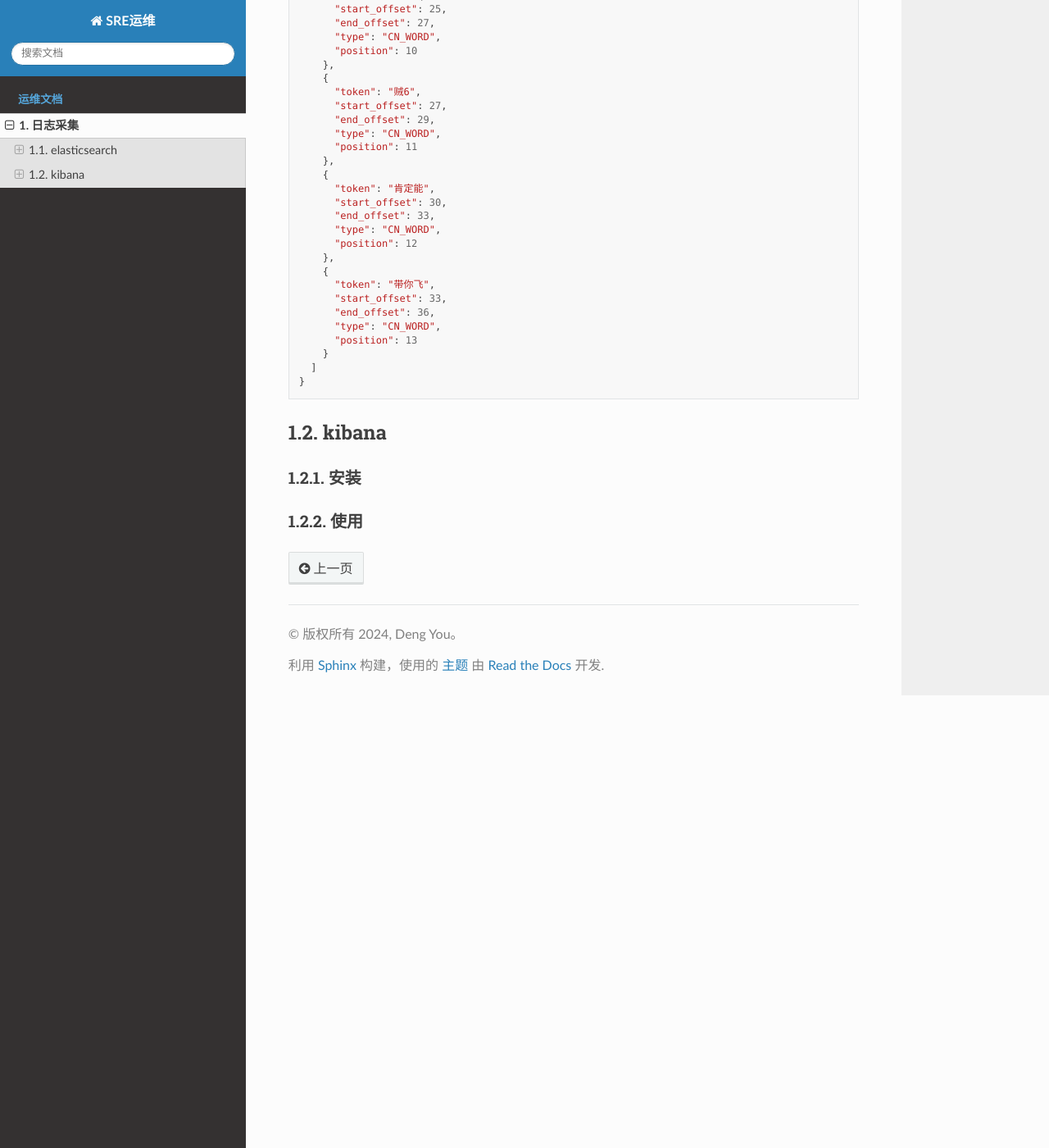
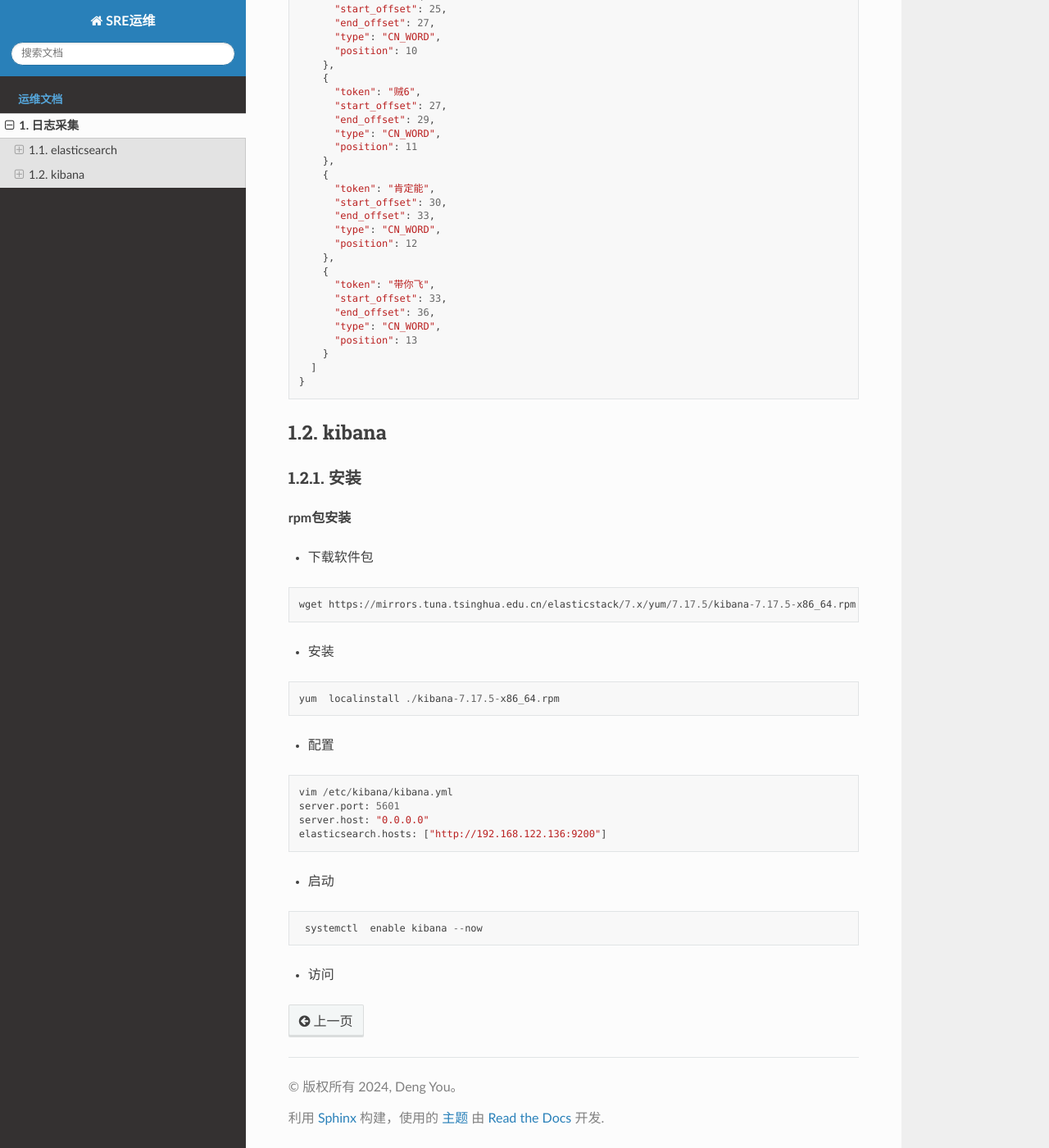
Before and after one commit to dengyouf/sphinx-markdown-docs, a Sphinx documentation site: the page built from docs/source/post/elk/elasticstack.md, in a window 1280 px wide and 1400 px high, scrolled down 24781 px. Shown: the whole window at 82% size. Built offline with Sphinx 7.4.7 and the Read the Docs theme 2.0.0, drawn with Linux system fonts in a browser that asks for light colours; pages that are not in the unit, such as notebooks, are missing from menus.

Commit message:
add kibana

````diff
--- a/docs/source/post/elk/elasticstack.md
+++ b/docs/source/post/elk/elasticstack.md
@@ -1292,5 +1292,26 @@ curl -X GET http://elk1.linux.io:9200/_analyze -H "Content-Type: application/jso
 
 ### 安装
 
+**rpm包安装**
 
-### 使用
+- 下载软件包
+```
+wget https://mirrors.tuna.tsinghua.edu.cn/elasticstack/7.x/yum/7.17.5/kibana-7.17.5-x86_64.rpm
+```
+- 安装
+```
+yum  localinstall ./kibana-7.17.5-x86_64.rpm
+```
+- 配置
+```
+vim /etc/kibana/kibana.yml
+server.port: 5601
+server.host: "0.0.0.0"
+elasticsearch.hosts: ["http://192.168.122.136:9200"]
+```
+- 启动
+```
+ systemctl  enable kibana --now
+```
+
+- 访问
````
